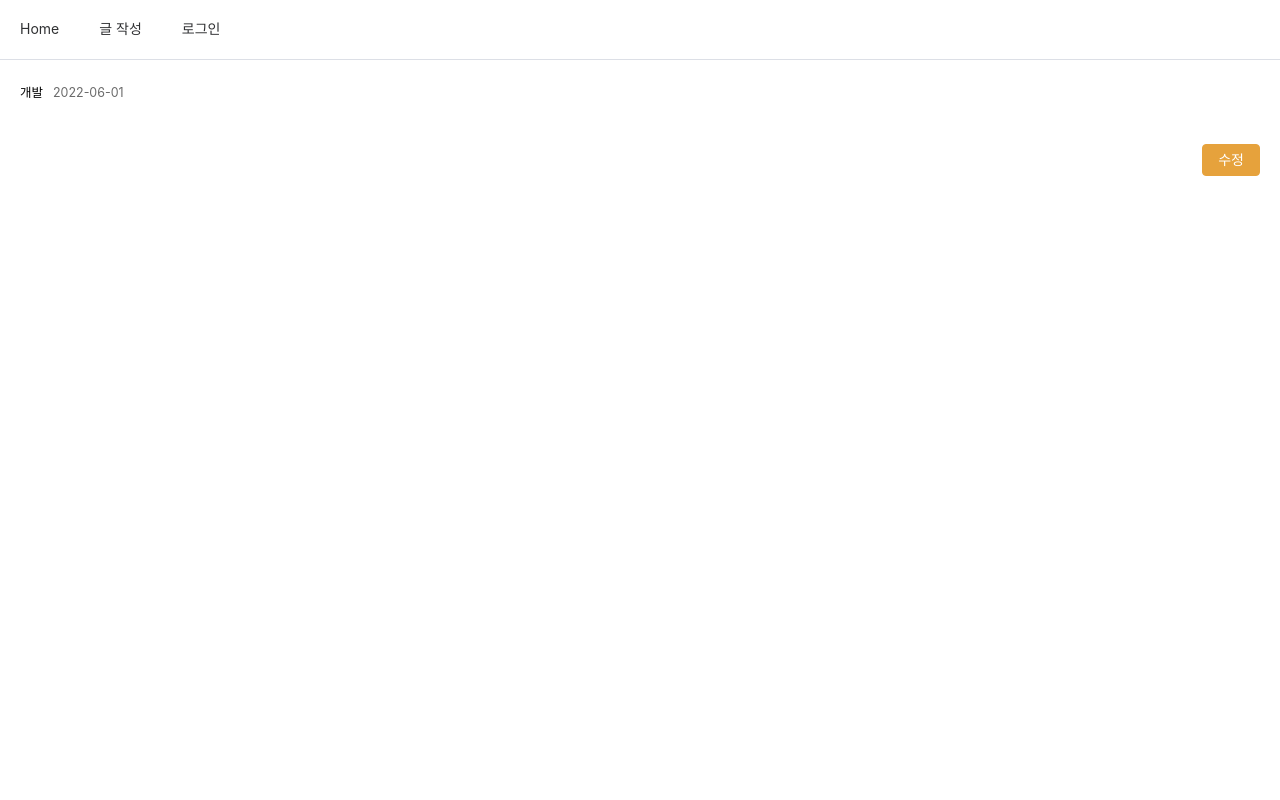
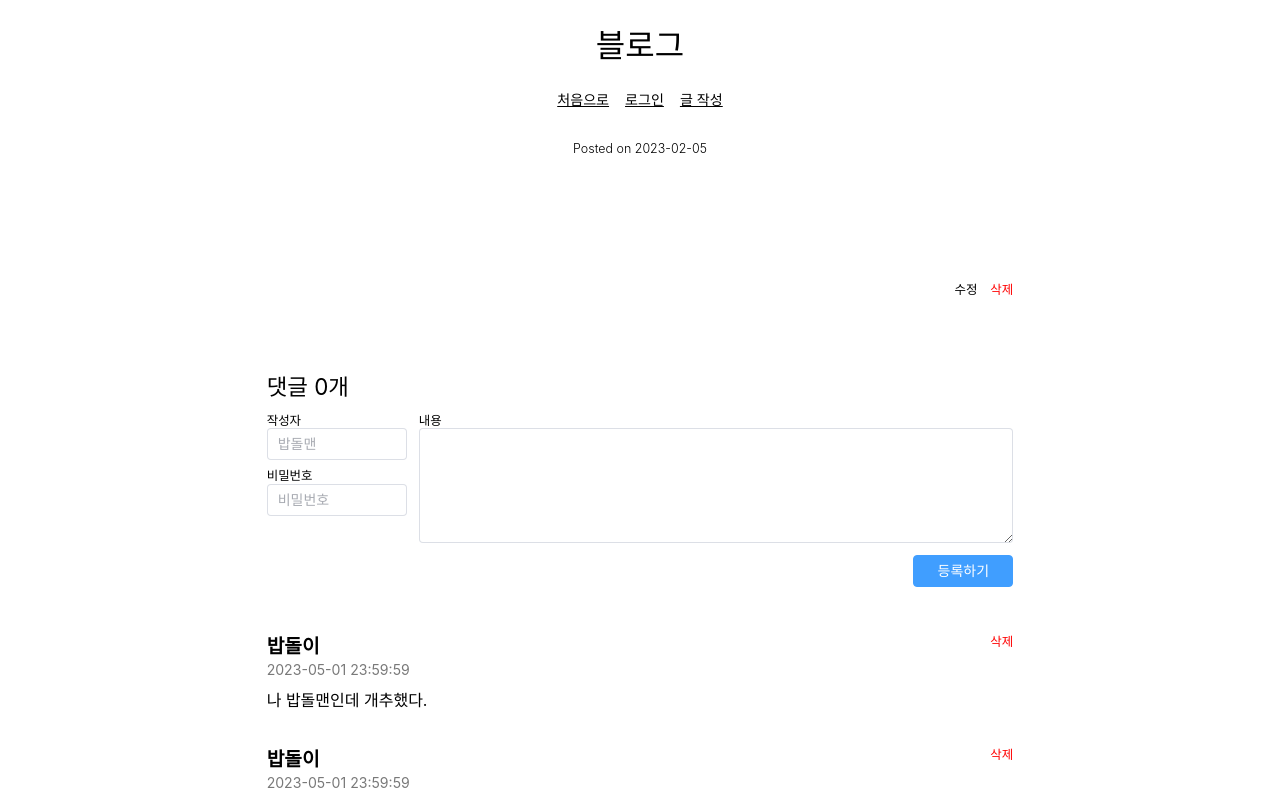
Before and after one commit to sfK-jm/hodolog, a Vue app in the folder front/: page /read/1 in a window 1280 px wide. Shown: the top 800 px of the page. Built offline with nearby package versions, Linux system fonts and the light colour scheme; no server answers; a web font is replaced by a local one.

Commit message:
vue 디자인 수정

```diff
--- a/front/src/App.vue
+++ b/front/src/App.vue
@@ -2,11 +2,31 @@
 import { RouterLink, RouterView } from "vue-router";
 import Header from "@/components/Header.vue";
 import Content from "@/components/Content.vue";
+import Menu from "@/components/Menu.vue";
 </script>
 
 <template>
-  <Header/>
-  <Content/>
+
+  <el-row>
+    <el-col :span="22" :offset="1">
+      <Header/>
+    </el-col>
+  </el-row>
+
+  <el-row>
+    <el-col :span="22" :offset="1">
+      <Menu/>
+    </el-col>
+  </el-row>
+
+  <el-row>
+    <el-col :span="22" :offset="1"
+            :sm="{span:20, offset:2}"
+            :md="{span:16, offset:4}"
+            :lg="{span:14, offset:5}">
+      <Content/>
+    </el-col>
+  </el-row>
 </template>
 
 <style>
--- /dev/null
+++ b/front/src/components/Comment.vue
@@ -0,0 +1,51 @@
+<script setup lang="ts"></script>
+
+<template>
+  <div class="comment">
+    <div class="header">
+      <div class="section">
+        <div class="author">밥돌이</div>
+        <div class="regDate">2023-05-01 23:59:59</div>
+      </div>
+
+      <div class="delete">삭제</div>
+    </div>
+    <div class="content">나 밥돌맨인데 개추했다.</div>
+  </div>
+</template>
+
+<style scoped lang="scss">
+.comment {
+  width: 100%;
+}
+
+.header {
+  display: flex;
+  justify-content: space-between;
+}
+
+.section {
+  display: flex;
+  flex-direction: column;
+}
+
+.author {
+  font-weight: 600;
+  font-size: 1.2rem;
+}
+
+.regDate {
+  margin-top: 5px;
+  color: #797979;
+  font-size: 0.88rem;
+}
+
+.content {
+  margin-top: 0.8rem;
+}
+
+.delete {
+  font-size: 0.78rem;
+  color: red;
+}
+</style>
--- /dev/null
+++ b/front/src/components/Comments.vue
@@ -0,0 +1,96 @@
+<script setup lang="ts">
+import Comment from '@/components/Comment.vue';
+</script>
+
+<template>
+  <div class="totalCount">댓글 0개</div>
+
+  <div class="write">
+    <div class="form">
+      <div class="section">
+        <div>
+          <label for="author">작성자</label>
+          <el-input id="author" placeholder="밥돌맨"></el-input>
+        </div>
+
+        <div>
+          <label for="password">비밀번호</label>
+          <el-input type="password" id="password" placeholder="비밀번호"></el-input>
+        </div>
+      </div>
+
+      <div class="content">
+        <label for="password">내용</label>
+        <el-input id="content" type="textarea" :rows="5" :autosize="{ minRows: 5, maxRows: 4 }"></el-input>
+      </div>
+    </div>
+
+    <el-button type="primary" class="button">등록하기</el-button>
+  </div>
+
+  <ul class="comments">
+    <li class="comment">
+      <Comment />
+    </li>
+
+    <li class="comment">
+      <Comment />
+    </li>
+
+    <li class="comment">
+      <Comment />
+    </li>
+  </ul>
+</template>
+
+<style scoped lang="scss">
+.totalCount {
+  font-size: 1.4rem;
+}
+
+.write {
+  display: flex;
+  flex-direction: column;
+  gap: 12px;
+
+  .form {
+    display: flex;
+    gap: 12px;
+    margin-top: 10px;
+
+    .section {
+      width: 140px;
+      display: flex;
+      gap: 5px;
+      flex-direction: column;
+    }
+
+    .content {
+      flex-grow: 1;
+    }
+  }
+
+  .button {
+    width: 100px;
+    align-self: flex-end;
+  }
+}
+
+label {
+  font-size: 0.78rem;
+}
+
+.comments {
+  margin-top: 3rem;
+  list-style: none;
+  padding: 0;
+
+  .comment {
+    margin-bottom: 2.4rem;
+
+    &:last-child {
+      margin-bottom: 0;
+    }
+  }
+}
+</style>
--- a/front/src/components/Content.vue
+++ b/front/src/components/Content.vue
@@ -1,20 +1,20 @@
 <template>
-  <el-main class="content">
-    <el-row>
-      <el-col>
-        <RouterView/>
-      </el-col>
-    </el-row>
-  </el-main>
+  <div class="main">
+    <router-view />
+  </div>
 </template>
 
 <script setup lang="ts">
 
 </script>
 
-<style scoped>
-.content {
-  height: calc(100vh - 60px);
+<style scoped lang="scss">
+.main {
+  margin-top: 1.4rem;
+  width: 100%;
+  margin-left: auto;
+  margin-right: auto;
+  max-width: 1200px;
 }
 
 </style>
--- a/front/src/components/Header.vue
+++ b/front/src/components/Header.vue
@@ -1,23 +1,22 @@
 <template>
-  <el-header class="header">
-    <!--    <RouterLink to="/">Home</RouterLink>-->
-    <!--    <RouterLink to="/write">글 작성</RouterLink>-->
-    <el-menu mode="horizontal" router>
-      <el-menu-item index="/">Home</el-menu-item>
-      <el-menu-item index="/write">글 작성</el-menu-item>
-      <el-menu-item index="/login">로그인</el-menu-item>
-    </el-menu>
-
-  </el-header>
+  <div class="header">
+    <div class="title">블로그</div>
+  </div>
 </template>
 
-<script setup lang="ts">
-
-</script>
+<script setup lang="ts"></script>
 
 <style scoped>
 .header {
-  padding: 0;
   height: 60px;
+  margin: 1rem;
+  display: flex;
+  justify-content: center;
+  align-items: center;
+}
+
+.title {
+  font-size: 2rem;
+  font-weight: 300;
 }
 </style>
--- /dev/null
+++ b/front/src/components/Menu.vue
@@ -0,0 +1,44 @@
+<script setup lang="ts">
+
+</script>
+
+<template>
+  <ul class="menus">
+    <li class="menu">
+      <router-link to="/">처음으로</router-link>
+    </li>
+    <li class="menu">
+      <router-link to="/login">로그인</router-link>
+    </li>
+    <li class="menu">
+      <router-link to="/write">글 작성</router-link>
+    </li>
+  </ul>
+
+</template>
+
+<style scoped lang="scss">
+.menus {
+  height: 20px;
+  list-style: none;
+  padding: 0;
+  font-size: 0.88rem;
+  font-weight: 300;
+  text-align: center;
+  margin: 0;
+}
+
+.menu {
+  display: inline;
+  margin-right: 1rem;
+
+  &:last-child {
+    margin-right: 0;
+  }
+
+  a {
+    color: inherit;
+  }
+}
+
+</style>
--- a/front/src/views/ReadView.vue
+++ b/front/src/views/ReadView.vue
@@ -2,6 +2,7 @@
 import {onMounted, ref} from "vue";
 import axios from "axios";
 import {useRouter} from "vue-router";
+import Comments from "@/components/Comments.vue";
 
 const props = defineProps({
   postId: {
@@ -35,57 +36,81 @@ onMounted(() => {
 
 <template>
   <el-row>
-    <el-col>
-      <h2 class="title">{{ post.title }}</h2>
-
-      <div class="sub d-flex">
-        <div class="category">개발</div>
-        <div class="regDate">2022-06-01</div>
-      </div>
-
+    <el-col :span="22" :offset="1">
+      <div class="title">{{ post.title }}</div>
     </el-col>
   </el-row>
 
-  <el-row class="mt-3">
-    <el-col>
-      <div class="content">{{ post.content }}</div>
+  <el-row>
+    <el-col :span="10" :offset="7">
+      <div class="title">
+        <div class="regDate">Posted on 2023-02-05</div>
+      </div>
     </el-col>
   </el-row>
 
+  <el-row >
+    <el-col>
+      <div class="content">
+        {{ post.content }}
+      </div>
 
-
-  <el-row class="mt-3">
-    <el-col>
-      <div class="d-flex justify-content-end">
-        <el-button type="warning" @click="moveToEdit()">수정</el-button>
+      <div class="footer">
+        <div class="edit">수정</div>
+        <div class="delete">삭제</div>
       </div>
     </el-col>
   </el-row>
+
+  <el-row class="comments">
+    <el-col>
+      <Comments/>
+    </el-col>
+  </el-row>
+
 </template>
 
 <style scoped lang="scss">
 .title {
-  font-size: 1.6rem;
-  font-weight: 600;
-  color: #383838;
-  margin: 0;
+  font-size: 1.8rem;
+  font-weight: 400;
+  text-align: center;
 }
 
-.sub {
-  margin-top: 6px;
+.regDate {
+  margin-top: 0.5rem;
   font-size: 0.78rem;
+  font-weight: 300;
+}
 
-  .regDate {
-    margin-left: 10px;
-    color: #6b6b6b;
+.content {
+  margin-top: 1.88rem;
+  font-weight: 300;
+
+  word-break: break-all;
+  white-space: break-spaces;
+  line-height: 1.4;
+  min-height: 5rem;
+}
+
+hr {
+  border-color: #f9f9f9;
+  margin: 1.2rem 0;
+}
+
+.footer {
+  margin-top: 1rem;
+  display: flex;
+  font-size: 0.78rem;
+  justify-content: flex-end;
+  gap: 0.8rem;
+
+  .delete {
+    color: red;
   }
 }
 
-.content {
-  font-size: 0.9rem;
-  margin-top: 12px;
-  color: #616161;
-  white-space: break-spaces;
-  line-height: 1.5;
+.comments {
+  margin-top: 4.8rem;
 }
 </style>
--- a/front/src/views/WriteView.vue
+++ b/front/src/views/WriteView.vue
@@ -25,20 +25,20 @@ const write = function () {
 </script>
 
 <template>
-  <div>
-    <el-input v-model="title" placeholder="제목을 입력해주세요" />
-  </div>
+  <el-form label-position="top">
+    <el-form-item label="제목">
+      <el-input size="large" placeholder="제목을 입력해주세요"/>
+    </el-form-item>
 
-  <div class="mt-2">
-    <el-input v-model="content" type="textarea" rows="15"/>
-  </div>
+    <el-form-item label="내용">
+      <el-input type="textarea" rows="15" placeholder="내용을 입력해주세요"/>
+    </el-form-item>
 
-  <div class="mt-2">
-    <div class="d-flex justify-content-end">
-      <el-button type="primary" @click="write()">작성완료</el-button>
-    </div>
+    <el-form-item>
+      <el-button type="primary" style="width: 100%">등록 완료</el-button>
+    </el-form-item>
 
-  </div>
+  </el-form>
 </template>
 
 <style>
```
Also changed, not shown: 1 other file (tests, documents, lock files or other folders).
